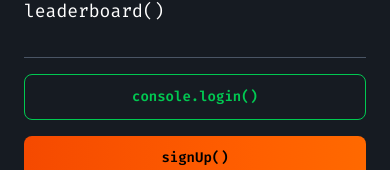
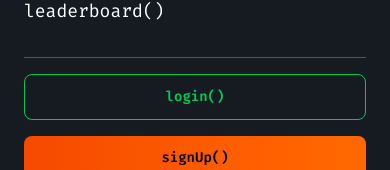
Before and after one commit to prakash-ydv/CodeClash, a React (Vite) app in the folder client/: page / in a window 390 px wide. Both pictures are taken after a click on the button 330 px from the left and 40 px from the top of the page. Shown: the part 319-489 px from the top of the page. Built offline with nearby package versions, Linux system fonts and the light colour scheme; no server answers; a web font is replaced by a local one.

Commit message:
minor fix

```diff
--- a/client/src/component/ui/NavBar.jsx
+++ b/client/src/component/ui/NavBar.jsx
@@ -170,7 +170,7 @@ function NavBar() {
                   to={"/login"}
                   onClick={closeMobileMenu}
                 >
-                  console.login()
+                  login()
                 </NavLink>
                 <NavLink
                   className={
```
